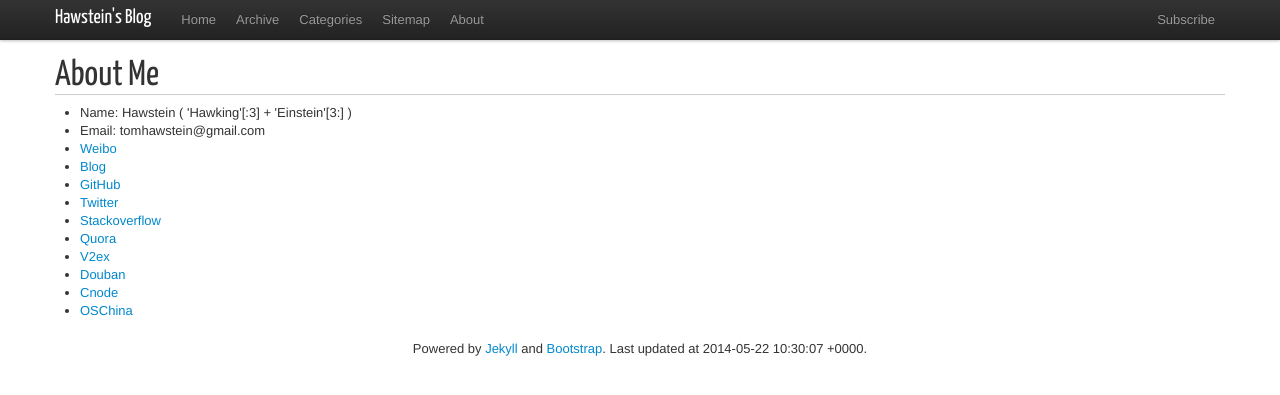
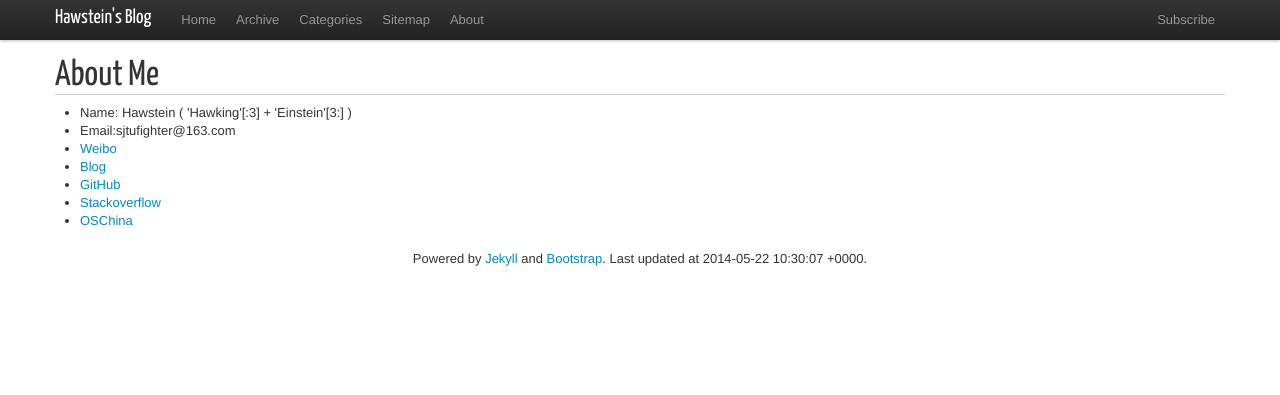
Before and after one commit to sjtufighter/sjtufighter.github.io, a Jekyll site: the page built from about.html, in a window 1280 px wide. Shown: the top 395 px of the page. Built offline with Jekyll 4.4.1, drawn with Linux system fonts in a browser that asks for light colours; nearby versions of some CDN libraries; Markdown is read by kramdown in place of the engine named in the settings.

Commit message:
Update about.html

```diff
--- a/about.html
+++ b/about.html
@@ -8,17 +8,12 @@ title: About
   <p>
     <ul>
 	  <li>Name: Hawstein ( 'Hawking'[:3] + 'Einstein'[3:] )</li>
-	  <li>Email: tomhawstein@gmail.com</li>
-	  <li><a href='http://weibo.com/hawstein'>Weibo</a></li>
-	  <li><a href='http://hawstein.com'>Blog</a></li>
-          <li><a href='https://github.com/hawstein'>GitHub</a></li>
-	  <li><a href='https://twitter.com/Hawstein'>Twitter</a></li>
+	  <li>Email:sjtufighter@163.com</li>
+	  <li><a href='http://weibo.com/2019724312/profile?topnav=1&wvr=5&user=1'>Weibo</a></li>
+	  <li><a href='http://wangmeng.us'>Blog</a></li>
+          <li><a href='https://github.com/sjtufighter'>GitHub</a></li>
 	  <li><a href='http://stackoverflow.com/users/2231862/hawstein'>Stackoverflow</a></li>
-	  <li><a href='http://www.quora.com/Tom-Hawstein'>Quora</a></li>
-	  <li><a href='http://www.v2ex.com/member/Hawstein'>V2ex</a></li>
-	  <li><a href='http://www.douban.com/people/53411557/'>Douban</a></li>
-	  <li><a href='http://cnodejs.org/user/Hawstein'>Cnode</a></li>
-	  <li><a href='http://my.oschina.net/u/1023434'>OSChina</a></li>
+	  <li><a href='http://my.oschina.net/sjtufighter'>OSChina</a></li>
     </ul>
   </p>
 
```
